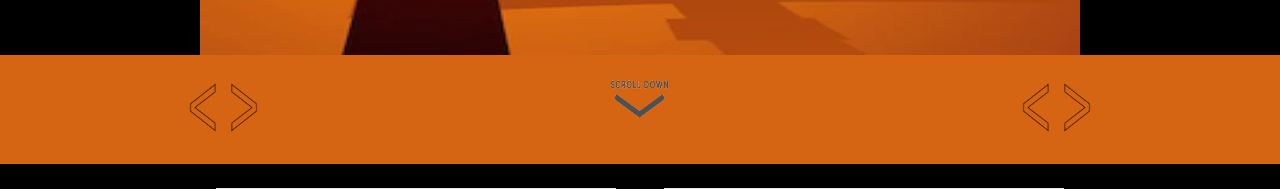
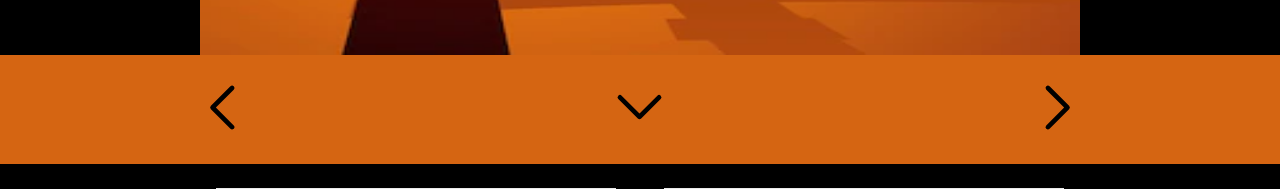
Before and after one commit to jnutt367/first_corinthians, a Next.js app: page / in a window 1280 px wide. Shown: the part 514-703 px from the top of the page. Built offline with nearby package versions, Linux system fonts and the light colour scheme; grey boxes are pictures that could not be loaded.

Commit message:
Update index.js
chevron-left.svg

```diff
--- a/pages/index.js
+++ b/pages/index.js
@@ -34,7 +34,7 @@ export default function Home() {
                   <div className={styles.nav}>
       <a href="https://romans-five.vercel.app/">
              <Image
-                                src="/109520-200.png"
+                                src="/chevron-left.svg"
                                 alt="Jesus"
                                  height={75}
                                 width={75}
@@ -44,7 +44,7 @@ export default function Home() {
 
          <a href="#PayPalButton">
             <Image
-                                src="/SCROLL-DOWN-button-kopie1.gif"
+                                src="/chevron-down.svg"
                                 alt="Jesus"
                                  height={75}
                                 width={75}
@@ -54,7 +54,7 @@ export default function Home() {
         </a>
          <a href="https://second-corinthians.vercel.app/">
            <Image
-                                src="/109520-200.png"
+                                src="/chevron-right.svg"
                                 alt="Jesus"
                                  height={75}
                                 width={75}
```
